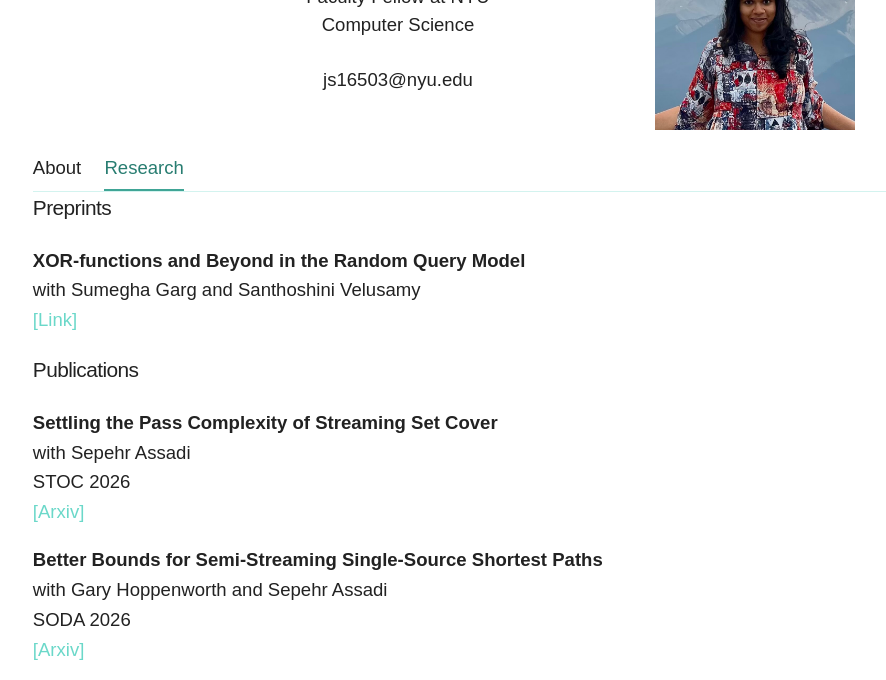
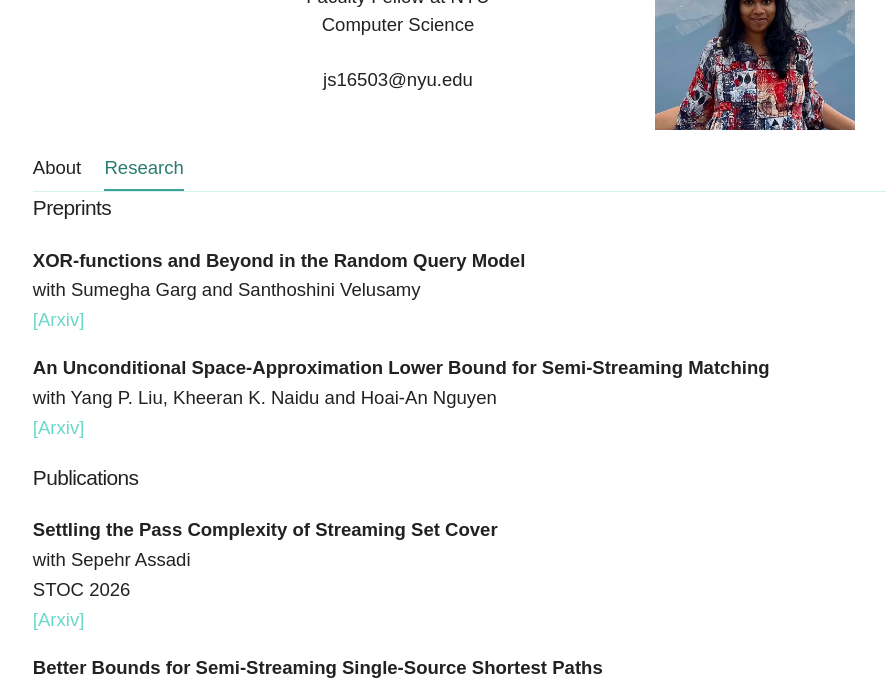
Before and after one commit to sunjanani/sunjanani.github.io, a plain HTML site: page index.html in a window 1280 px wide. Both pictures are taken after a click on the tab "Research". Shown: the part 102-782 px from the top of the page, without its empty margins (110-996 px from the left). Drawn offline with Linux system fonts and the light colour scheme; a web font is replaced by a local one.

Commit message:
Update website

```diff
--- a/index.html
+++ b/index.html
@@ -41,7 +41,12 @@
                 	<div class="paper">
                 		<p class="title"><b>XOR-functions and Beyond in the Random Query Model</b></p>
                     	<p> with Sumegha Garg and Santhoshini Velusamy </p>
-                        <p><a href="XOR-functions-Random.pdf">[Link]</a></p>
+                        <p><a href="https://arxiv.org/abs/2611.04353">[Arxiv]</a></p>
+                    </div>
+                    <div class="paper">
+                        <p class="title"><b>An Unconditional Space-Approximation Lower Bound for Semi-Streaming Matching</b></p>
+                        <p> with Yang P. Liu, Kheeran K. Naidu and Hoai-An Nguyen </p>
+                        <p><a href="https://arxiv.org/abs/2610.36577">[Arxiv]</a></p>
                     </div>
                     <h5>Publications</h5>
                     <div class="paper">
```
